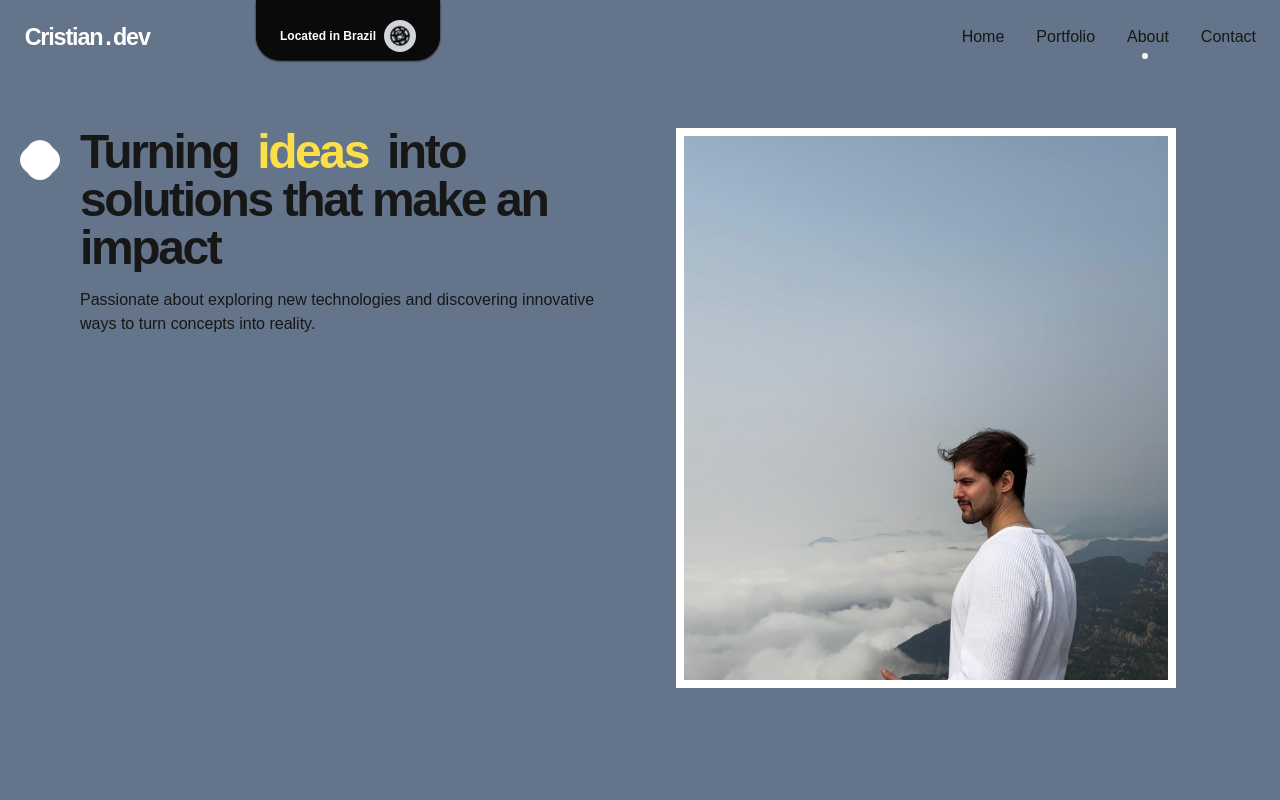
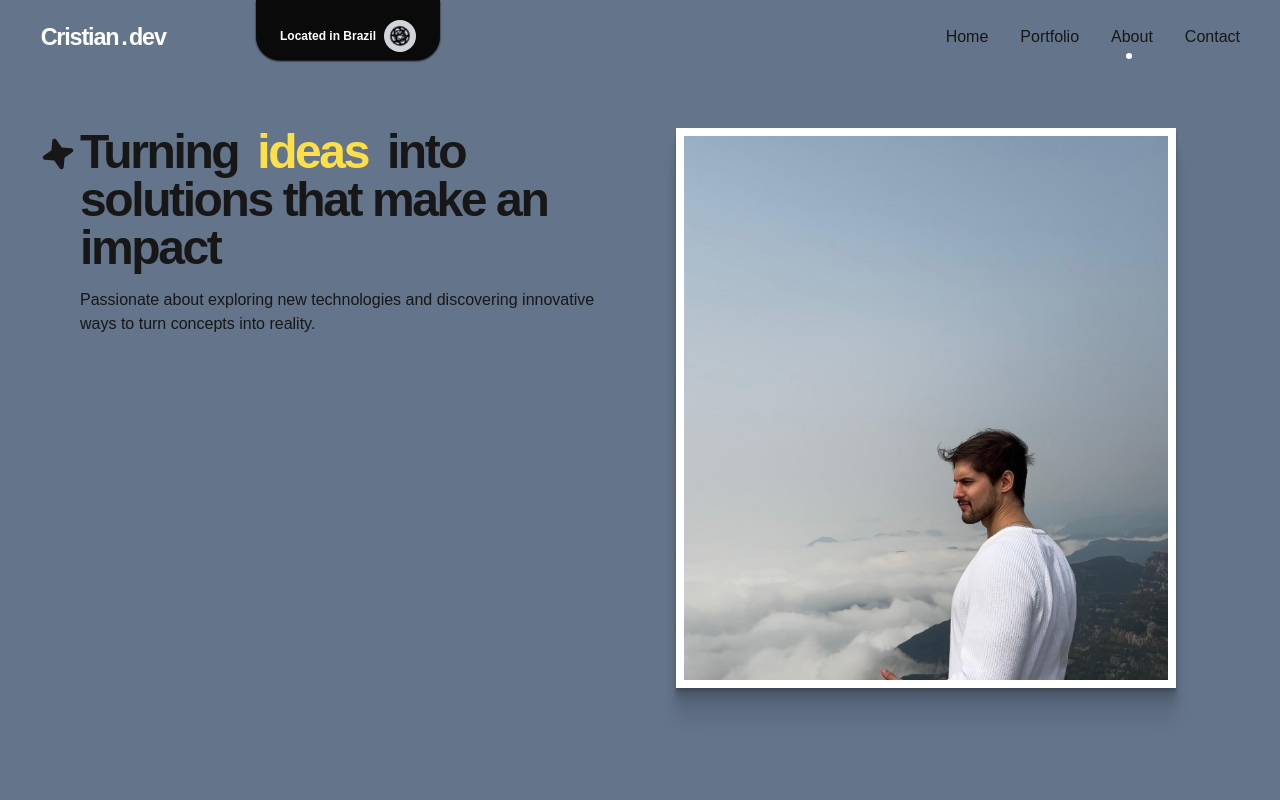
Before and after one commit to cristiangiehl1/my-portfolio, a Next.js app: page /about in a window 1280 px wide. Shown: the top 800 px of the page. Built offline with nearby package versions, Linux system fonts and the light colour scheme; grey boxes are pictures that could not be loaded.

Commit message:
header component: element pin to open the side menu

```diff
--- a/src/app/(app)/about/components/about-hero.tsx
+++ b/src/app/(app)/about/components/about-hero.tsx
@@ -7,6 +7,7 @@ import { ScrollTrigger } from 'gsap/ScrollTrigger'
 import Image from 'next/image'
 import { useRef } from 'react'
 import { FaPlus } from 'react-icons/fa'
+import { PiFirstAidBold, PiStarFourFill } from 'react-icons/pi'
 
 import ContactSection from '@/app/components/contact-section'
 import aboutImg from '@/assets/about-img.jpeg'
@@ -20,62 +21,20 @@ export default function AboutHero() {
   const scrollTween = useRef<gsap.core.Tween | null>(null)
   const snapTriggers = useRef<ScrollTrigger[]>([])
 
-  function getClipPath(panelIndex: number, progress: number): string {
-    const polygonClipPath = (p: number) =>
-      `polygon(${p}% 0%, ${100 - p}% 0%, ${100 - p}% 100%, ${p}% 100%)`
-
-    switch (panelIndex) {
-      case 0:
-        return `ellipse(${40 + 60 * progress}% ${50 + 50 * progress}% at 50% 50%)`
-      case 1:
-      case 3:
-        return polygonClipPath(40 * progress)
-      case 2:
-        return `circle(${100 - 50 * progress}% at 50% 50%)`
-      default:
-        return polygonClipPath(40 * progress)
-    }
-  }
-
   const { contextSafe } = useGSAP(
     () => {
       function calcWindowWidth() {
         return window.innerWidth
       }
 
-      gsap.to('.revelear', {
-        opacity: 1,
-        duration: 2,
-        ease: 'none',
-      })
-
-      ScrollTrigger.create({
-        trigger: aboutRef.current,
-        start: 'top top',
-        end: '80% 15%',
-        pin: '.pinned',
-        pinSpacing: false,
-        markers: false,
-      })
-
       const panels = gsap.utils.toArray<HTMLElement>('.panel')
-
-      const firstChildPanelsArray = Array.from({ length: panels.length })
-
-      panels.forEach((panel, i) => {
-        const firstChild = panel.firstElementChild
-
-        if (firstChild) {
-          const firstChildReact = firstChild.getBoundingClientRect()
-
-          firstChildPanelsArray[i] = firstChildReact
-        }
-      })
 
       let scrollStarts = [0]
       // eslint-disable-next-line @typescript-eslint/no-unused-vars
       let snapScroll = (value: number, direction?: number) => value
 
+      function createScrollTriggers() {
+        ScrollTrigger.getAll().forEach((trigger) => trigger.kill())
         panels.forEach((panel, i) => {
           const children = panel.querySelectorAll('*')
 
@@ -101,52 +60,13 @@ export default function AboutHero() {
             scrub: 1,
             pinSpacing: false,
             markers: false,
-          onUpdate: (self) => {
-            const progress = self.progress
-            const rotation = 360 * i + progress * 360
-
-            const clipPath = getClipPath(i, progress)
-
-            let hue = 222
-            let saturation = 47
-            let light = 100
-
-            if (i === 0) {
-              // hsl(269, 97%, 85%);
-              hue = 222 + progress * 47
-              saturation = 47 + progress * 50
-              light = 100 - progress * 15
-            }
-
-            if (i === 1) {
-              // hsl(222, 100%, 11%)
-              hue = 269 - progress * 47
-              saturation = 97 + progress * 3
-              light = 85 - progress * 74
-            }
-
-            if (i >= 2) {
-              // hsl(222, 100%, 11%)
-              hue = 222
-              saturation = 100
-              light = 11
-            }
-
-            gsap.to('.revelear', { rotation })
-            gsap.to('.revelear-1, .revelear-2', {
-              clipPath,
-              backgroundColor: `hsl(${hue}, ${saturation}%, ${light}%)`,
-              ease: 'none',
-              duration: 0,
-            })
-          },
           })
 
           if (i === 0) {
             gsap.to(children, {
               y: 0,
-            clipPath: 'inset(0% 0% 0% 0%)',
-            duration: 1,
+              opacity: 1,
+              duration: 0.3,
               ease: 'power4.inOut',
             })
           } else if (i === 1) {
@@ -238,8 +158,16 @@ export default function AboutHero() {
         })
 
         ScrollTrigger.refresh()
+      }
+
+      createScrollTriggers()
+
+      window.addEventListener('resize', () => {
+        createScrollTriggers()
+      })
 
       return () => {
+        window.removeEventListener('resize', createScrollTriggers)
         ScrollTrigger.killAll()
       }
     },
@@ -259,37 +187,32 @@ export default function AboutHero() {
       onComplete: () => (scrollTween.current = null),
     })
   })
+
   return (
     <div
       ref={aboutRef}
       className="relative z-0 min-h-screen w-full overflow-x-hidden"
     >
       <main className="contact-hero z-0 min-h-screen w-full">
-        <section className="panel flex min-h-[110vh] w-full flex-col items-start justify-start gap-6 overflow-hidden bg-slate-500 px-8 pt-24 md:flex-row md:justify-between md:px-20 md:pt-32">
-          <div
-            className="flex w-full translate-y-full flex-col items-center justify-start gap-4 md:h-full"
-            style={{ clipPath: 'inset(100% 0% 0% 0%)' }}
-          >
-            <h1 className="text-2xl font-bold leading-snug tracking-tighter md:text-5xl">
+        <section className="panel relative flex min-h-[110vh] w-full flex-col items-start justify-start gap-6 overflow-hidden bg-slate-500 px-8 pt-24 md:flex-row md:justify-between md:px-20 md:pt-32">
+          <div className="flex w-full translate-y-full flex-col items-center justify-start gap-4 opacity-0 md:h-full">
+            <h1 className="relative text-2xl font-bold leading-snug tracking-tighter md:text-5xl">
               Turning{' '}
               <span className="text-about-animation px-2 text-yellow-300">
                 ideas
               </span>{' '}
               into solutions that make an impact
+              <PiStarFourFill className="absolute -left-7 top-1 rotate-[75deg] text-2xl sm:-left-10 sm:top-2 sm:text-4xl" />
             </h1>
 
             <p className="w-full text-center text-sm leading-relaxed sm:text-left sm:text-base">
               {`Passionate about exploring new technologies and discovering
                 innovative ways to turn concepts into reality.`}
             </p>
-
             {/* <KnightGame /> */}
           </div>
 
-          <div
-            className="flex h-full w-full translate-y-full items-start justify-center"
-            style={{ clipPath: 'inset(100% 0% 0% 0%)' }}
-          >
+          <div className="flex h-full w-full translate-y-full items-start justify-center opacity-0">
             <Image
               src={aboutImg}
               alt=""
@@ -309,6 +232,7 @@ export default function AboutHero() {
         <section className="website-content panel flex min-h-[110vh] w-full flex-col items-center justify-center overflow-hidden bg-slate-700 p-8 md:p-16">
           <h2 className="help-with-element-heading w-full text-left text-2xl font-bold text-purple-300 md:text-3xl">
             I can help you with<span className="dot-appear">...</span>
+            <PiFirstAidBold className="absolute -left-7 top-1 text-2xl sm:-left-10 sm:top-0 sm:text-4xl" />
           </h2>
 
           <div className="mt-4 flex w-full flex-col justify-between gap-6 sm:flex-row lg:gap-16">
@@ -370,9 +294,9 @@ export default function AboutHero() {
             <span className="target">Skills</span>
           </div>
 
-          <div className="soft-skills flex w-full flex-col items-center justify-center gap-4 sm:mt-0 md:flex-row">
+          <div className="soft-skills flex w-full flex-col items-center justify-center gap-4 sm:mt-0 lg:flex-row">
             <div
-              className="soft-skills-l z-10 flex flex-col gap-6 rounded-2xl bg-slate-900 p-6 text-base md:text-2xl"
+              className="soft-skills-l relative z-10 flex flex-col gap-6 rounded-2xl bg-slate-900 p-6 text-base md:text-2xl"
               style={{
                 boxShadow:
                   'rgba(0, 0, 0, 0.4) 0px 2px 4px, rgba(0, 0, 0, 0.3) 0px 7px 13px -3px, rgba(0, 0, 0, 0.2) 0px -3px 0px inset;',
@@ -397,26 +321,6 @@ export default function AboutHero() {
         </section>
       </main>
 
-      <section className="pinned absolute left-4 top-[8vh] z-50 flex scale-50 items-center justify-center sm:top-[10vh] sm:scale-100 md:left-10">
-        <div className="revelear relative mt-20 rounded-full opacity-0">
-          <div
-            className="revelear-1 absolute left-1/2 top-1/2 h-10 w-10 bg-white"
-            style={{
-              clipPath: 'ellipse(40% 50% at 50% 50%)',
-              transform: 'translate(-50%, -50%)',
-            }}
-          ></div>
-
-          <div
-            className="revelear-2 absolute left-1/2 top-1/2 h-10 w-10 bg-white"
-            style={{
-              clipPath: 'ellipse(40% 50% at 50% 50%)',
-              transform: 'rotate(90deg) translate(-50%, +50%)',
-            }}
-          ></div>
-        </div>
-      </section>
-
       <ContactSection />
     </div>
   )
--- a/src/app/(app)/about/page.tsx
+++ b/src/app/(app)/about/page.tsx
@@ -13,9 +13,14 @@ export const metadata: Metadata = {
 
 export default function About() {
   return (
-    <div className="relative z-0 min-h-screen w-full overflow-x-hidden">
+    <div
+      className="relative z-0 min-h-full min-w-full overflow-x-hidden"
+      id="about-page-container"
+    >
       <Header />
+
       <AboutHero />
+
       <Footer />
     </div>
   )
--- a/src/app/components/header/index.tsx
+++ b/src/app/components/header/index.tsx
@@ -58,6 +58,36 @@ export default function Header() {
   }
 
   useGSAP(() => {
+    if (menuContainer.current) {
+      const parent = menuContainer.current.parentElement
+
+      if (!parent) return
+
+      const parentId = parent?.id
+      let start = '3% top'
+
+      if (parentId === 'contact-page-container') {
+        start = '5% top'
+      }
+
+      gsap.to('.mobile-scrolltrigger-menu', {
+        scrollTrigger: {
+          trigger: parent,
+          pin: '.mobile-scrolltrigger-menu',
+          start,
+          markers: true,
+          pinSpacing: false,
+          toggleActions: 'play none none reverse',
+        },
+        opacity: 1,
+        duration: 0.5,
+        scale: 1,
+        ease: 'power3',
+      })
+    }
+  }, [])
+
+  useGSAP(() => {
     const body = document.body
 
     tl.current
@@ -106,52 +136,16 @@ export default function Header() {
     }
   }, [isMenuOpen])
 
-  useGSAP(() => {
-    if (menuContainer.current) {
-      const parent = menuContainer.current.parentElement
-      const parentId = parent?.id
-
-      let start = '3% top'
-      const top = 28
-
-      console.log(parentId)
-
-      if (parentId === 'contact-page-container') {
-        start = '5% top'
-      }
-
-      if (parentId === 'home-page-container') {
-        start = '2% top'
-      }
-
-      gsap.to('.mobile-scrolltrigger-menu', {
-        scrollTrigger: {
-          trigger: parent,
-          pin: '.mobile-scrolltrigger-menu',
-          pinSpacing: true,
-          start,
-          markers: false,
-          toggleActions: 'play none none reverse',
-        },
-        top,
-        opacity: 1,
-        duration: 0.5,
-        scale: 1,
-        ease: 'power3',
-      })
-    }
-  }, [])
-
   return (
     <header
       ref={menuContainer}
       id="app-header"
-      className="absolute left-0 top-0 z-50 flex w-full items-center justify-between px-6 pt-6"
+      className="absolute z-50 m-auto flex w-full items-center justify-between bg-transparent px-10 pt-6"
     >
-      <div className="mobile-scrolltrigger-menu absolute -top-full right-[10px] z-10 scale-0 opacity-0">
+      <div className="mobile-scrolltrigger-menu absolute -bottom-24 right-[10px] z-40 scale-0 opacity-0">
         <Magneto
           text=""
-          className="h-8 w-8 bg-gradient-to-b from-slate-600 to-slate-900"
+          className="h-8 w-8 border-[1px] border-white bg-gradient-to-b from-slate-600 to-slate-900 md:h-14 md:w-14"
           magnetoStrength={10}
           magnetoTextStrength={10}
           onClick={toggleMenu}
@@ -210,7 +204,7 @@ export default function Header() {
       {/* Mobile Menu Button */}
       <Magneto
         text="Menu"
-        className="z-0 h-[30px] w-[30px] sm:hidden"
+        className="z-20 cursor-pointer sm:hidden"
         magnetoStrength={5}
         magnetoTextStrength={5}
         onClick={toggleMenu}
--- a/src/app/components/modal.tsx
+++ b/src/app/components/modal.tsx
@@ -56,7 +56,8 @@ export default function Modal({ url, closeModal, isModalOpen }: ModalProps) {
                 muted
                 autoPlay
                 playsInline
-                className="h-[50vh] w-[85vw] object-cover lg:h-[65vh] lg:w-[60vw]"
+                controls
+                className="max-[600px] aspect-video object-fill md:max-w-[900px]"
               />
 
               <div onClick={closeModal} autoFocus>
```
Also changed, not shown: src/app/(app)/about/styles.css (+0 -11 lines). Lines whose indentation alone changed are shown as unchanged.
